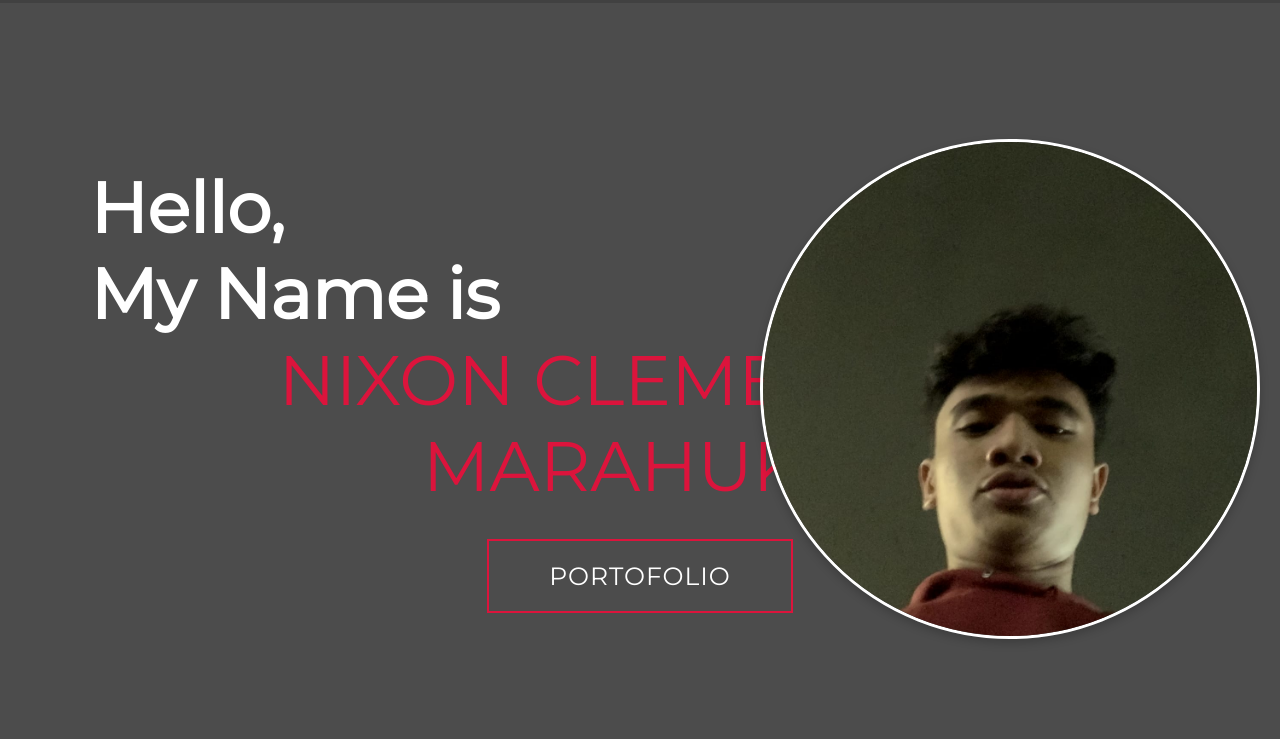
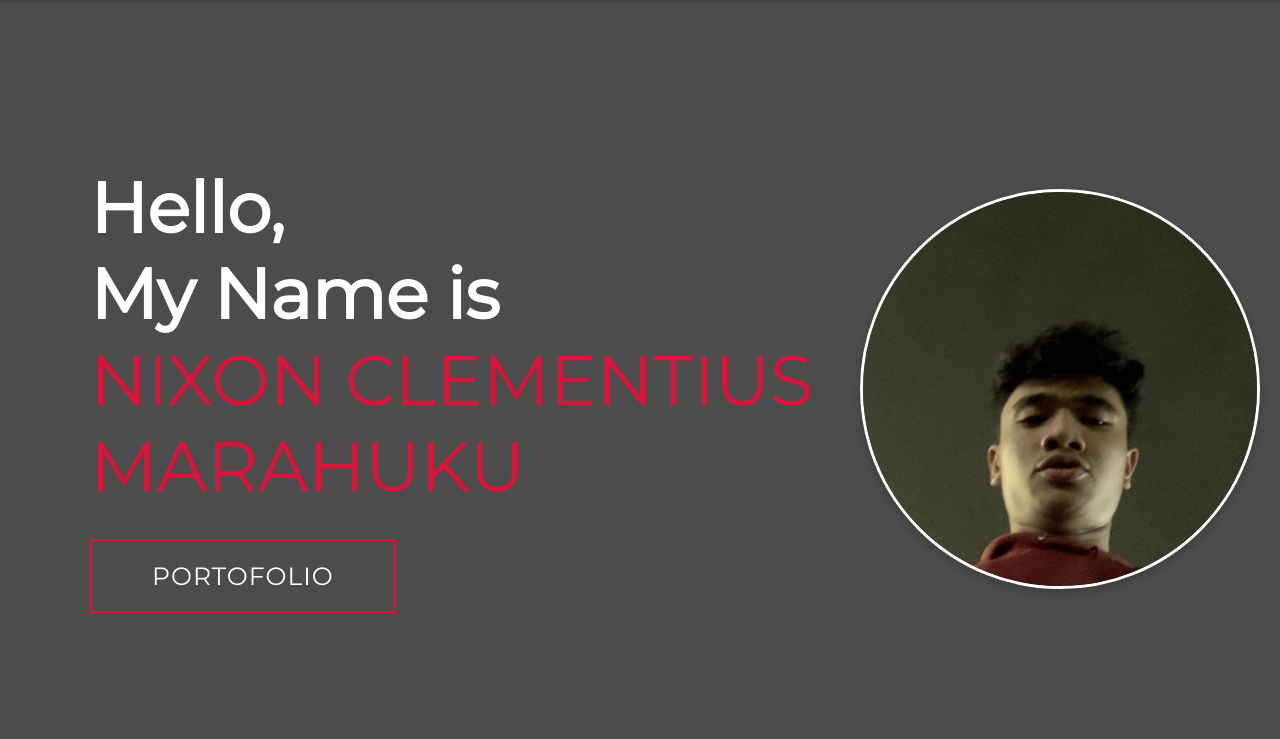
Before and after one commit to Nixoncoding/Nixoncoding.github.io, a plain HTML site: page index.html in a window 1280 px wide. Shown: the part 61-800 px from the top of the page. Drawn offline with Linux system fonts and the light colour scheme.

Commit message:
Update index.html

```diff
--- a/index.html
+++ b/index.html
@@ -11,8 +11,8 @@
             top: 50%;
             right: 20px;
             transform: translateY(-50%);
-            width: 500px;
-            height: 500px;
+            width: 400px;
+            height: 400px;
             border-radius: 50%;
             box-shadow: 0 4px 10px rgba(0, 0, 0, 0.2);
             border: 3px solid white;
@@ -21,9 +21,9 @@
         #hero {
             position: relative;
             display: flex;
-            align-items: center;
-            justify-content: center;
-            text-align: center;
+            align-items: left;
+            justify-content: left;
+            text-align: left;
             padding: 50px 20px;
         }
     </style>
```
